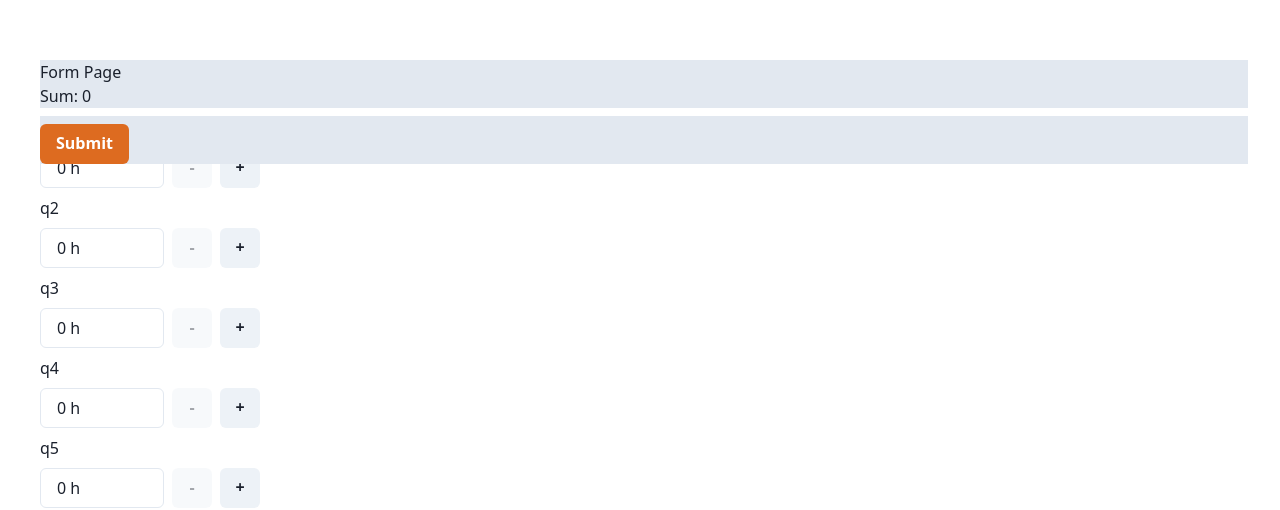
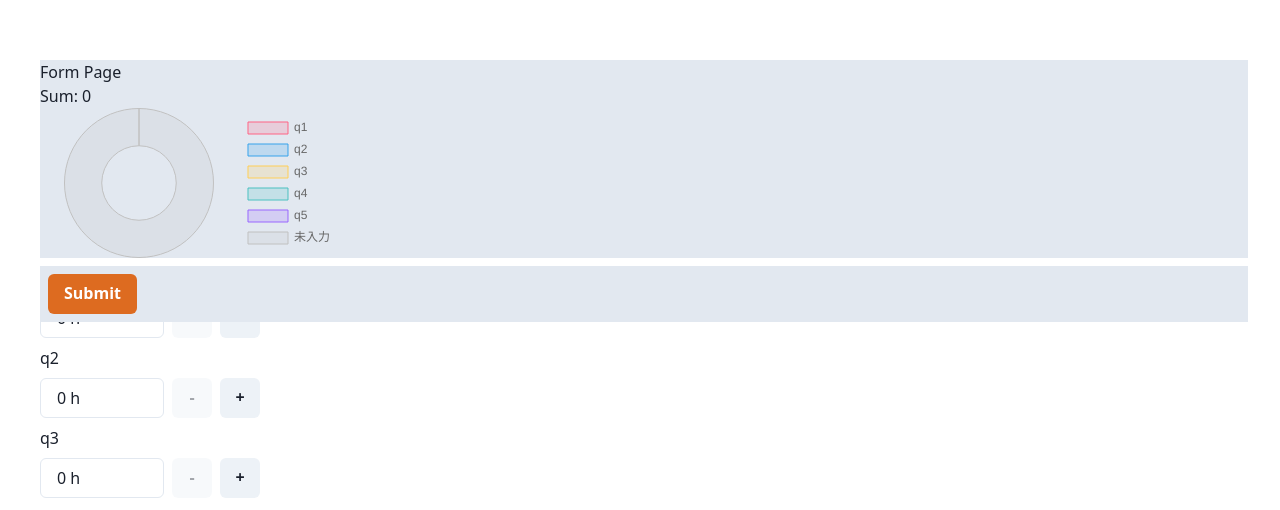
Before and after one commit to scndtnr/otaku_timetable, a Next.js app in the folder frontend/: page / in a window 1280 px wide. Shown: the part 740-1250 px from the top of the page. Built offline with nearby package versions, Linux system fonts and the light colour scheme.

Commit message:
add  chart.js and  Doughnut chart.

```diff
--- a/frontend/package.json
+++ b/frontend/package.json
@@ -12,9 +12,11 @@
     "@chakra-ui/react": "^2.2.1",
     "@emotion/react": "^11",
     "@emotion/styled": "^11",
+    "chart.js": "^3.8.0",
     "framer-motion": "^6",
     "next": "12.1.6",
     "react": "18.2.0",
+    "react-chartjs-2": "^4.2.0",
     "react-dom": "18.2.0",
     "react-hook-form": "^7.32.2"
   },
--- a/frontend/src/components/page/Form/Form.tsx
+++ b/frontend/src/components/page/Form/Form.tsx
@@ -1,8 +1,9 @@
 import InputHours from "@/components/ui/input_hours";
-import { useDidUpdateEffect } from "@/lib/use_did_update_effect";
 import { Box, Button, FormControl, FormLabel, Stack } from "@chakra-ui/react";
-import React, { useState } from "react";
+import React, { useEffect, useState } from "react";
 import { SubmitHandler, useForm } from "react-hook-form";
+import { Chart as ChartJS, ArcElement, Tooltip, Legend } from "chart.js";
+import { Doughnut } from "react-chartjs-2";
 
 export const Form = () => {
   // 回答の状態管理
@@ -38,15 +39,60 @@ export const Form = () => {
     setAnswerState(e);
   };
 
+  // 円グラフの設定
+
+  ChartJS.register(ArcElement, Tooltip, Legend);
+
+  const doughnutData = (answerData: TimeTableAnswer, sumAnswer: number) => {
+    const restData = { 未入力: 24 - sumAnswer + " h" };
+    const extendData = Object.assign({}, answerData, restData);
+    const labels = Object.keys(extendData);
+    const data = Object.values(extendData)
+      .map((field) => field.replace(/\sh$/, ""))
+      .map((hours) => parseFloat(hours));
+    return {
+      labels: labels,
+      datasets: [
+        {
+          label: "# of Votes",
+          data: data,
+          backgroundColor: [
+            "rgba(255, 99, 132, 0.2)",
+            "rgba(54, 162, 235, 0.2)",
+            "rgba(255, 206, 86, 0.2)",
+            "rgba(75, 192, 192, 0.2)",
+            "rgba(153, 102, 255, 0.2)",
+            "rgba(192, 192, 192, 0.2)",
+          ],
+          borderColor: [
+            "rgba(255, 99, 132, 1)",
+            "rgba(54, 162, 235, 1)",
+            "rgba(255, 206, 86, 1)",
+            "rgba(75, 192, 192, 1)",
+            "rgba(153, 102, 255, 1)",
+            "rgba(192, 192, 192, 1)",
+          ],
+          borderWidth: 1,
+        },
+      ],
+      options: {
+        legend: {
+          position: "right",
+        },
+      },
+    };
+  };
+
   // 合計値の状態管理
   const [sumAnswerState, setSumAnswerState] = useState<number>(0);
 
-  useDidUpdateEffect(() => {
-    const sumValues = (obj: TimeTableAnswer) =>
-      Object.values(obj)
-        .map((field) => field.replace(/\sh$/, ""))
-        .map((hours) => parseFloat(hours))
-        .reduce((a, b) => a + b);
+  const sumValues = (obj: TimeTableAnswer) =>
+    Object.values(obj)
+      .map((field) => field.replace(/\sh$/, ""))
+      .map((hours) => parseFloat(hours))
+      .reduce((a, b) => a + b);
+
+  useEffect(() => {
     setSumAnswerState(sumValues(answerState));
     console.log(`sum: ${sumAnswerState}`);
   }, [answerState]);
@@ -57,7 +103,22 @@ export const Form = () => {
         <Box position="sticky" top="0" zIndex="sticky" backgroundColor="gray.200">
           <Box>Form Page</Box>
           <Box>Sum: {sumAnswerState}</Box>
+          <Box>
+            <Doughnut
+              data={doughnutData(answerState, sumAnswerState)}
+              options={{
+                responsive: false,
+                maintainAspectRatio: false,
+                plugins: {
+                  legend: {
+                    position: "right",
+                  },
+                },
+              }}
+            />
+          </Box>
         </Box>
+
         <Box>
           <form onSubmit={handleSubmit(onSubmit)}>
             <Stack>
@@ -84,7 +145,7 @@ export const Form = () => {
               {/* Submit */}
               <Box position="sticky" bottom="2" zIndex="sticky" backgroundColor="gray.200">
                 <Button
-                  mt={2}
+                  margin={2}
                   colorScheme="orange"
                   isLoading={formState.isSubmitting}
                   type="submit"
```
Also changed, not shown: 1 other file (tests, documents, lock files or other folders).
